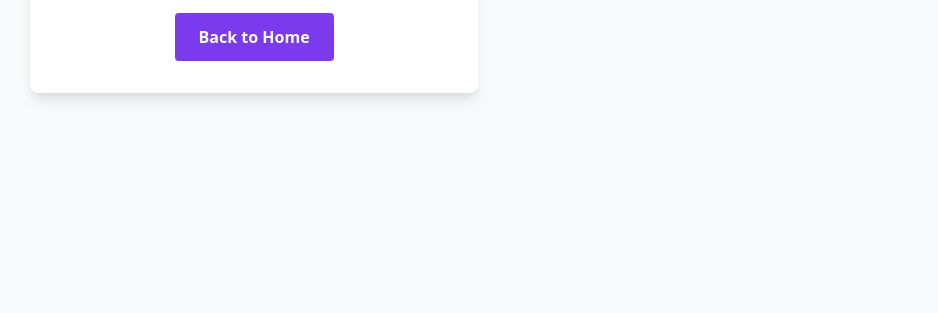
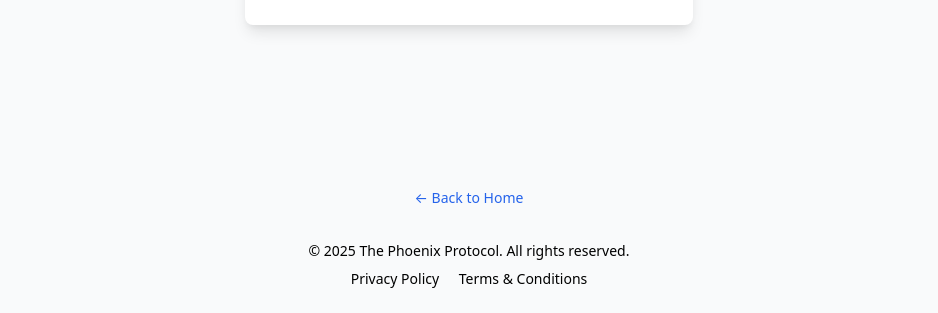
Before and after one commit to jve89/The-Phoenix-Protocol, a website: page public/success.html in a window 1280 px wide. Shown: the part 487-800 px from the top of the page, without its empty margins (171-1109 px from the left). Drawn offline with nearby package versions, Linux system fonts and the light colour scheme.

Commit message:
🎨 Fix layout on success screen: center card, pin footer to bottom

```diff
--- a/public/success.html
+++ b/public/success.html
@@ -41,8 +41,10 @@
   </script>
 
 </head>
-<body class="bg-gray-50 text-[#393f4a] font-sans flex items-center justify-center min-h-screen">
+<body class="bg-gray-50 text-[#393f4a] font-sans min-h-screen flex flex-col justify-between">
 
+  <!-- Centered main content -->
+  <main class="flex-grow flex items-center justify-center">
     <div class="bg-white rounded-lg shadow-lg p-8 max-w-md text-center">
       <img src="logo.svg" alt="The Phoenix Protocol Logo" class="h-16 mx-auto mb-4">
 
@@ -53,12 +55,14 @@
         Back to Home
       </a>
     </div>
+  </main>
 
-  <!-- Back to Home -->
-  <section class="text-center py-8">
-    <a href="index.html#top" class="text-blue-600 hover:underline mt-8 block text-sm">← Back to Home</a>
+  <!-- Optional back to top -->
+  <section class="text-center py-2">
+    <a href="index.html#top" class="text-blue-600 hover:underline text-sm">← Back to Home</a>
   </section>
 
+  <!-- Footer -->
   <footer class="text-center text-sm text-[#8c7878] py-6 space-y-2">
     <div>© 2025 The Phoenix Protocol. All rights reserved.</div>
     <div>
```
Lines whose indentation alone changed are shown as unchanged.
